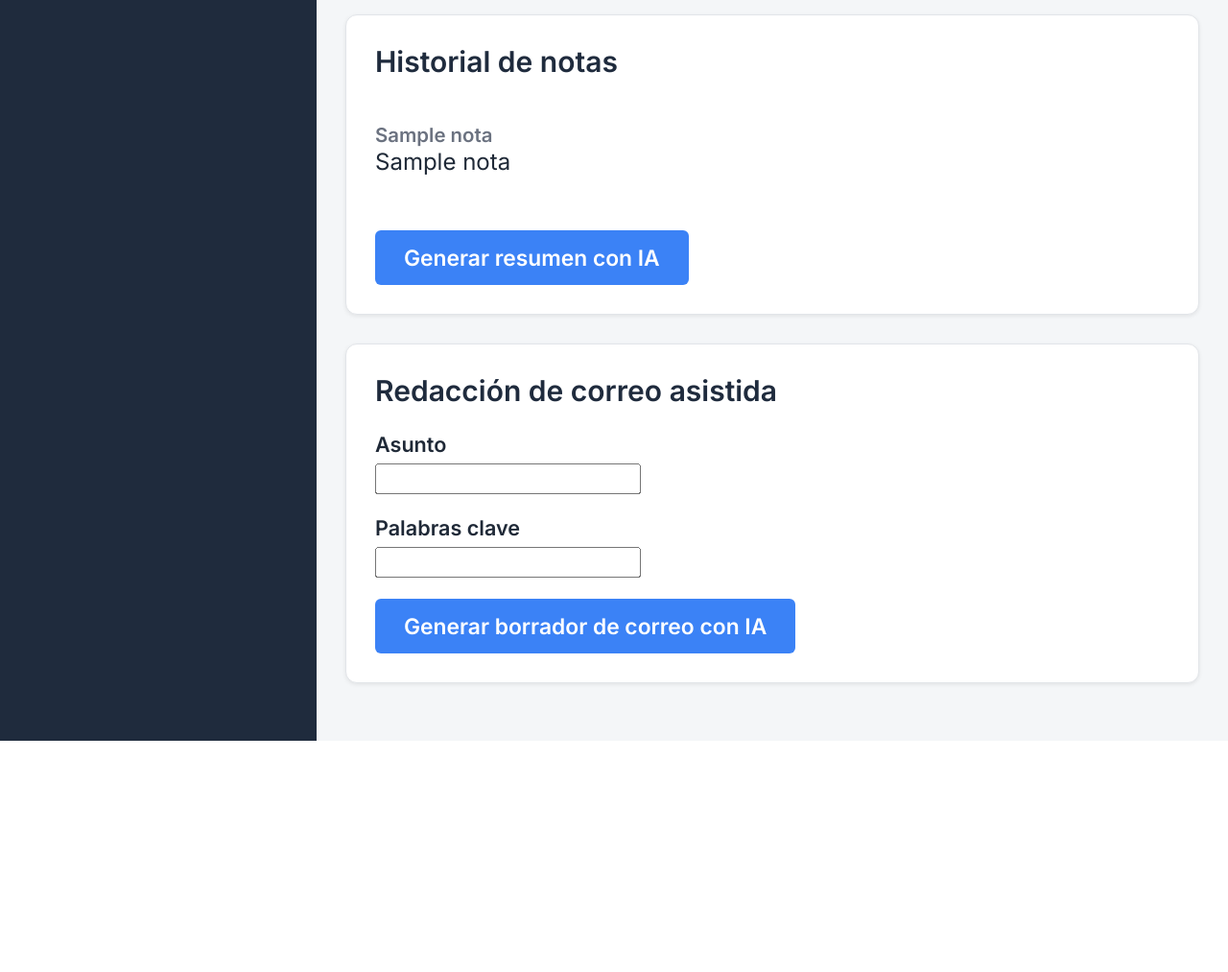
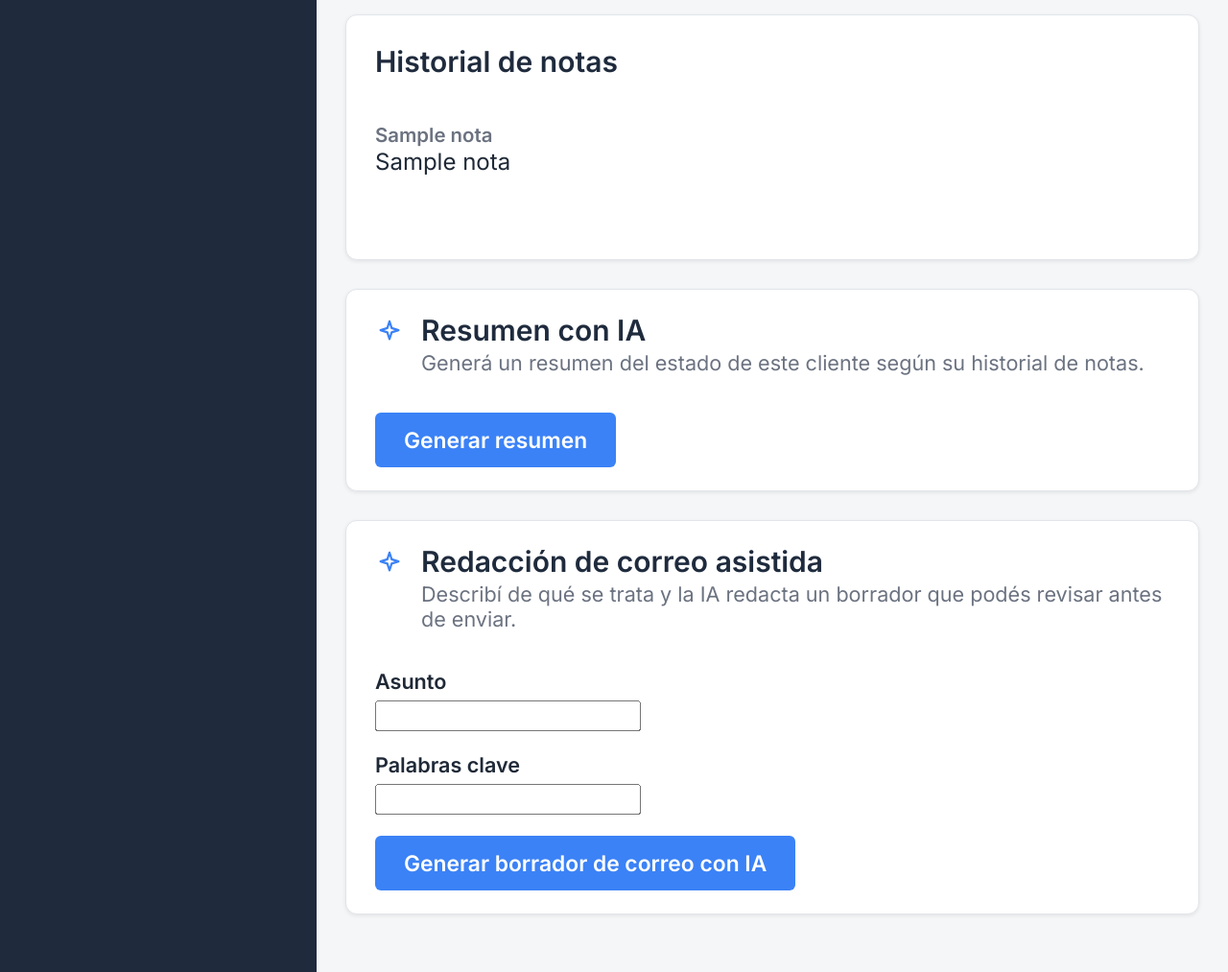
Before and after one commit to sebassj06/CRM, a Flask app: page /clientes/1 in a window 1280 px wide. Shown: the part 916-1929 px from the top of the page at 96% size. Before the commit the page ends 1688 px from the top, so only its background shows below. Run offline with Flask 3, Linux system fonts and the light colour scheme; the visitor is signed in with stand-in values (Sample User, id 1); a database or web service that is not in the repository returns one stand-in record (values such as "Sample title"); parts of the project's set-up code (start-up, migrations or seed data) failed here and were passed over; some libraries are stand-ins or nearby versions.

Commit message:
Mejora funciones de IA: renderiza markdown de forma segura y unifica el estilo visual de las secciones de IA

```diff
--- a/core/ia.py
+++ b/core/ia.py
@@ -1,4 +1,6 @@
 import os
+import markdown as markdown_lib
+import bleach
 from anthropic import Anthropic
 from dotenv import load_dotenv
 from datetime import date
@@ -6,6 +8,19 @@ from datetime import date
 load_dotenv()
 
 cliente_ia = Anthropic(api_key=os.getenv("ANTHROPIC_API_KEY"))
+
+# Etiquetas HTML que dejamos pasar cuando convertimos el markdown de la IA a HTML.
+# Nada de scripts, links ni imágenes: la IA solo puede enfatizar texto y hacer listas.
+ETIQUETAS_PERMITIDAS = ["p", "strong", "em", "ul", "ol", "li", "br"]
+
+
+def markdown_a_html_seguro(texto):
+    """Convierte texto markdown (que puede venir de una respuesta de IA) a HTML,
+    y lo sanitiza para permitir solo un conjunto reducido de etiquetas seguras.
+    Esto evita que texto de origen semi-controlado (notas escritas por el equipo)
+    termine renderizado como HTML/JS arbitrario si la IA lo repitiera tal cual."""
+    html = markdown_lib.markdown(texto)
+    return bleach.clean(html, tags=ETIQUETAS_PERMITIDAS, attributes={}, strip=True)
 
 
 def resumir_notas_cliente(notas):
@@ -22,7 +37,12 @@ def resumir_notas_cliente(notas):
         messages=[
             {
                 "role": "user",
-                "content": f"Resumí en un párrafo corto, en español, el estado general de este cliente según sus notas:\n\n{texto_notas}"
+                "content": (
+                    "Resumí en un párrafo corto, en español, el estado general de este cliente "
+                    f"según sus notas:\n\n{texto_notas}\n\n"
+                    "Podés usar **negrita** de markdown para destacar lo más importante, pero no "
+                    "uses títulos ni listas: mantenelo en formato de párrafo."
+                )
             }
         ]
     )
@@ -45,7 +65,9 @@ def generar_resumen_ejecutivo(total_clientes, total_proyectos, total_pagos, cobr
         "- Proyectos por estado:\n"
         f"{texto_estado}\n"
         "Redactá un resumen ejecutivo de 2 a 3 oraciones sobre el estado general del negocio, "
-        "en tono profesional pero cercano, sin repetir los números tal cual como una lista."
+        "en tono profesional pero cercano, sin repetir los números tal cual como una lista. "
+        "Podés usar **negrita** de markdown para destacar lo más importante, pero no uses "
+        "títulos ni listas: mantenelo en formato de párrafo."
     )
 
     respuesta = cliente_ia.messages.create(
@@ -91,7 +113,9 @@ def generar_sugerencias_proyecto(proyecto, nombre_cliente, notas, pagos):
         f"{texto_pagos}\n"
         "Basándote en esto, sugerí en 2 a 4 oraciones los próximos pasos a seguir con este "
         "proyecto, y señalá si detectás algún riesgo (por ejemplo, entrega próxima o vencida "
-        "sin pagos registrados, o notas que mencionen algún problema)."
+        "sin pagos registrados, o notas que mencionen algún problema). Podés usar viñetas "
+        "(con guiones) para los próximos pasos y **negrita** de markdown para destacar "
+        "riesgos, pero no uses títulos ni encabezados."
     )
 
     respuesta = cliente_ia.messages.create(
--- a/requirements.txt
+++ b/requirements.txt
@@ -1,6 +1,7 @@
 annotated-types==0.8.0
 anthropic==1.4.0
 anyio==4.15.1
+bleach==6.2.0
 blinker==1.9.0
 certifi==2026.7.22
 charset-normalizer==3.5.1
@@ -20,6 +21,7 @@ itsdangerous==2.2.0
 Jinja2==3.1.6
 jiter==0.16.0
 limits==5.8.0
+Markdown==3.9
 MarkupSafe==3.0.3
 openpyxl==3.1.5
 ordered-set==4.1.0
--- a/web/app.py
+++ b/web/app.py
@@ -7,7 +7,7 @@ from flask import Flask, request, render_template, redirect, url_for, session, j
 from functools import wraps
 from core.correo import enviar_correo
 from core.notas import notas_de_cliente
-from core.ia import resumir_notas_cliente, generar_resumen_ejecutivo, generar_sugerencias_proyecto, redactar_nota, redactar_correo
+from core.ia import resumir_notas_cliente, generar_resumen_ejecutivo, generar_sugerencias_proyecto, redactar_nota, redactar_correo, markdown_a_html_seguro
 from datetime import date
 from flask_wtf.csrf import CSRFProtect
 from flask_limiter import Limiter
@@ -60,6 +60,11 @@ app = Flask(__name__)
 app.secret_key = os.getenv("FLASK_SECRET_KEY")
 csrf = CSRFProtect(app)
 limiter = Limiter(get_remote_address, app=app, default_limits=[])
+
+# Filtro de plantilla para renderizar el markdown de las respuestas de IA como HTML
+# real (negrita, listas) en vez de texto plano con asteriscos sueltos. La sanitización
+# ocurre dentro de markdown_a_html_seguro, así que en los templates se usa con `| safe`.
+app.jinja_env.filters["markdown"] = markdown_a_html_seguro
 
 def login_requerido(f):
     @wraps(f)
--- a/web/static/style.css
+++ b/web/static/style.css
@@ -1144,6 +1144,10 @@ tbody td:first-child a:hover {
     margin-bottom: 2px;
 }
 
+.tarjeta-ia > .tarjeta-ia-encabezado {
+    margin-bottom: var(--space-4);
+}
+
 .tarjeta-ia-descripcion {
     color: var(--color-text-muted);
     font-size: 0.9rem;
@@ -1157,8 +1161,31 @@ tbody td:first-child a:hover {
 }
 
 .tarjeta-ia-resultado p {
+    margin: 0 0 var(--space-2) 0;
+    line-height: 1.6;
+}
+
+.tarjeta-ia-resultado p:last-child {
+    margin-bottom: 0;
+}
+
+.tarjeta-ia-resultado strong {
+    color: var(--color-heading);
+}
+
+.tarjeta-ia-resultado ul,
+.tarjeta-ia-resultado ol {
     margin: 0;
+    padding-left: var(--space-5);
+}
+
+.tarjeta-ia-resultado li {
+    margin-bottom: var(--space-1);
     line-height: 1.6;
+}
+
+.tarjeta-ia-resultado li:last-child {
+    margin-bottom: 0;
 }
 
 
--- a/web/templates/cliente_detalle.html
+++ b/web/templates/cliente_detalle.html
@@ -64,22 +64,38 @@
         {% else %}
             <p class="texto-vacio">Este cliente todavía no tiene notas.</p>
         {% endif %}
+    </div>
 
-        <form method="POST" action="/clientes/{{ cliente[0] }}/resumen-ia">
-            <input type="submit" value="Generar resumen con IA" data-cargando="Generando resumen...">
-            <input type="hidden" name="csrf_token" value="{{ csrf_token() }}">
-        </form>
+    <div class="tarjeta tarjeta-ia">
+        <div class="tarjeta-ia-fila">
+            <div class="tarjeta-ia-encabezado">
+                {{ icono('ia-destello', clase='tarjeta-ia-icono') }}
+                <div>
+                    <h2>Resumen con IA</h2>
+                    <p class="tarjeta-ia-descripcion">Generá un resumen del estado de este cliente según su historial de notas.</p>
+                </div>
+            </div>
+            <form method="POST" action="/clientes/{{ cliente[0] }}/resumen-ia" class="tarjeta-ia-form">
+                <input type="submit" value="Generar resumen" data-cargando="Generando resumen...">
+                <input type="hidden" name="csrf_token" value="{{ csrf_token() }}">
+            </form>
+        </div>
 
         {% if resumen %}
             <div class="tarjeta-ia-resultado">
-                <h3>Resumen generado por IA</h3>
-                <p>{{ resumen }}</p>
+                {{ resumen | markdown | safe }}
             </div>
         {% endif %}
     </div>
 
-    <div class="tarjeta">
-        <h2>Redacción de correo asistida</h2>
+    <div class="tarjeta tarjeta-ia">
+        <div class="tarjeta-ia-encabezado">
+            {{ icono('ia-destello', clase='tarjeta-ia-icono') }}
+            <div>
+                <h2>Redacción de correo asistida</h2>
+                <p class="tarjeta-ia-descripcion">Describí de qué se trata y la IA redacta un borrador que podés revisar antes de enviar.</p>
+            </div>
+        </div>
         <form method="POST" action="/clientes/{{ cliente[0] }}/correo-ia/generar">
             <div class="campo">
                 <label for="asunto">Asunto</label>
--- a/web/templates/dashboard.html
+++ b/web/templates/dashboard.html
@@ -95,7 +95,7 @@
 
         {% if resumen %}
             <div class="tarjeta-ia-resultado">
-                <p>{{ resumen }}</p>
+                {{ resumen | markdown | safe }}
             </div>
         {% endif %}
     </div>
```
Also changed, not shown: web/templates/proyecto_detalle.html (+15 -8 lines).
